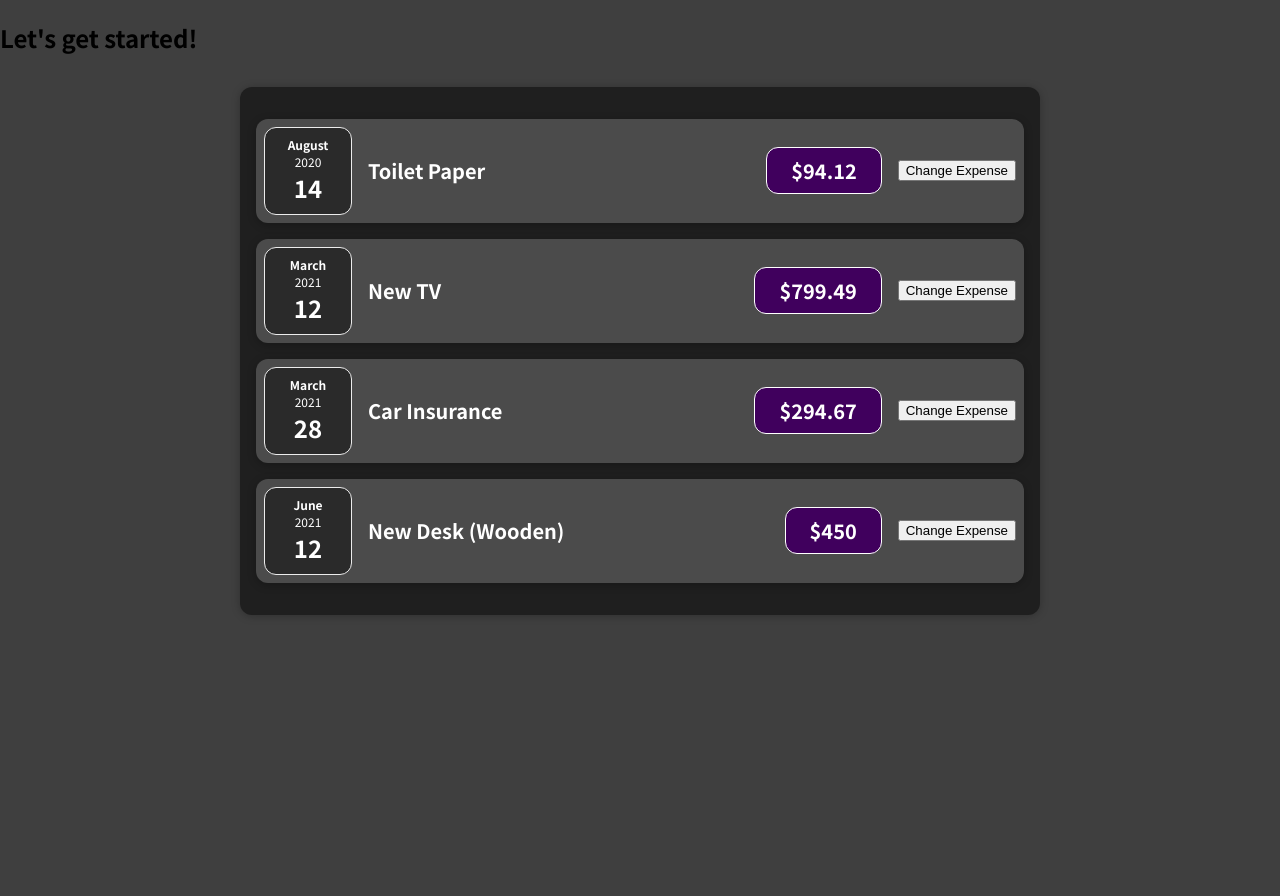
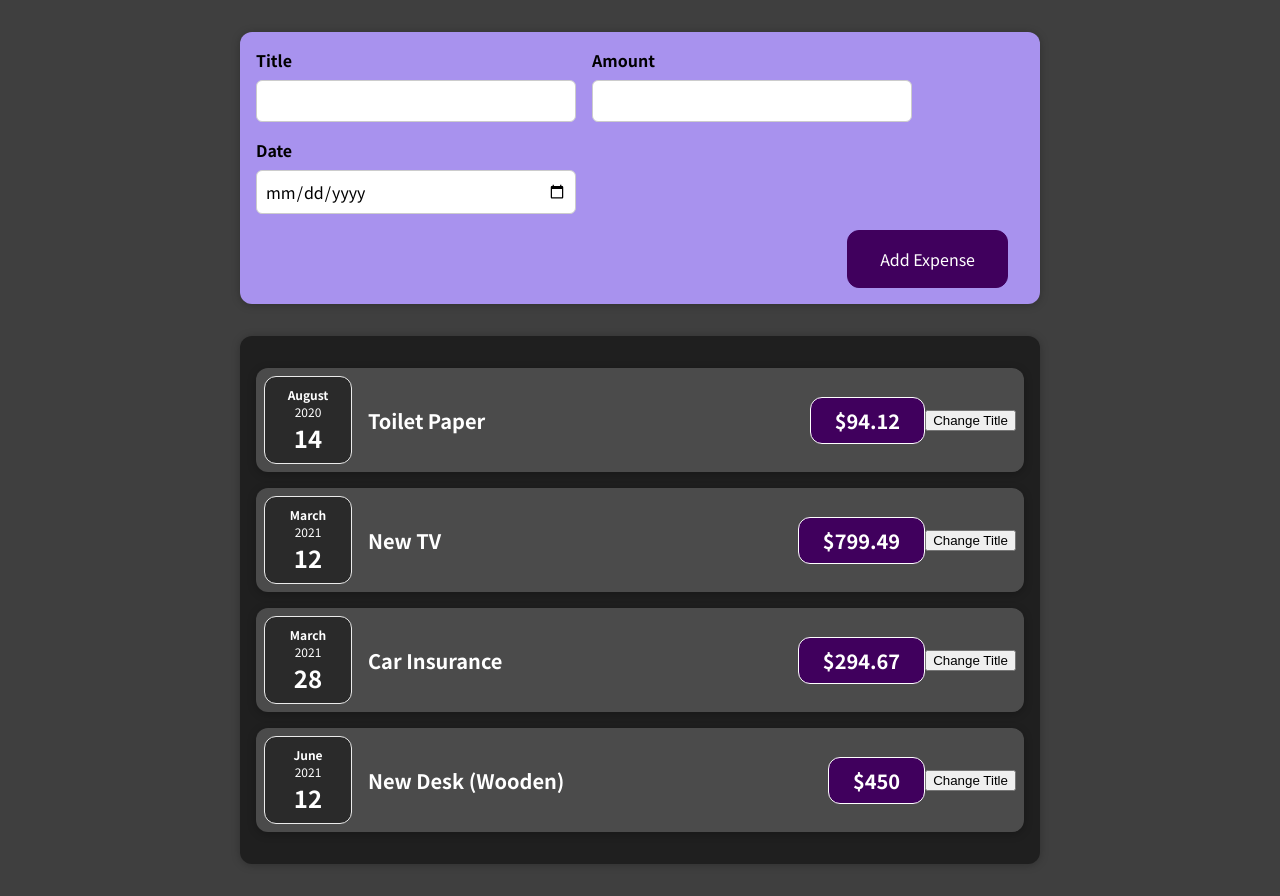
Before and after one commit to AnjaliManogna/expenses-Tracker, a React (Create React App) app: page / in a window 1280 px wide. Before the commit the page ends 800 px from the top, so only its background shows below. Built offline with nearby package versions, Linux system fonts and the light colour scheme.

Commit message:
fourthTask

```diff
--- a/src/App.js
+++ b/src/App.js
@@ -1,5 +1,6 @@
 import React from "react";
 
+import NewExpense from "./components/NewExpense/NewExpense";
 import Expenses from "./components/Expenses/Expenses";
 
 const App = () => {
@@ -34,7 +35,7 @@
 
   return (
     <div>
-      <h2>Let's get started!</h2>
+      <NewExpense />
       <Expenses items={expenses} />
     </div>
   );
--- a/src/components/Expenses/ExpenseDate.js
+++ b/src/components/Expenses/ExpenseDate.js
@@ -1,6 +1,8 @@
+import React from "react";
+
 import "./ExpenseDate.css";
 
-function ExpenseDate(props) {
+const ExpenseDate = (props) => {
   const month = props.date.toLocaleString("en-US", { month: "long" });
   const day = props.date.toLocaleString("en-US", { day: "2-digit" });
   const year = props.date.getFullYear();
@@ -12,6 +14,6 @@
       <div className="expense-date__day">{day}</div>
     </div>
   );
-}
+};
 
 export default ExpenseDate;
--- a/src/components/Expenses/ExpenseItem.js
+++ b/src/components/Expenses/ExpenseItem.js
@@ -5,20 +5,23 @@
 import "./ExpenseItem.css";
 
 const ExpenseItem = (props) => {
-  const [amount, setAmount] = useState(props.amount);
+  // function clickHandler() {}
+  const [title, setTitle] = useState(props.title);
+  console.log("ExpenseItem evaluated by React");
 
   const clickHandler = () => {
-    setAmount(100);
+    setTitle("Updated!");
+    console.log(title);
   };
 
   return (
     <Card className="expense-item">
       <ExpenseDate date={props.date} />
       <div className="expense-item__description">
-        <h2>{props.title}</h2>
-        <div className="expense-item__price">${amount}</div>
-        <button onClick={clickHandler}>Change Expense</button>
+        <h2>{title}</h2>
+        <div className="expense-item__price">${props.amount}</div>
       </div>
+      <button onClick={clickHandler}>Change Title</button>
     </Card>
   );
 };
--- /dev/null
+++ b/src/components/NewExpense/ExpenseForm.css
@@ -0,0 +1,26 @@
+.new-expense__controls {
+  display: flex;
+  flex-wrap: wrap;
+  gap: 1rem;
+  margin-bottom: 1rem;
+  text-align: left;
+}
+
+.new-expense__control label {
+  font-weight: bold;
+  margin-bottom: 0.5rem;
+  display: block;
+}
+
+.new-expense__control input {
+  font: inherit;
+  padding: 0.5rem;
+  border-radius: 6px;
+  border: 1px solid #ccc;
+  width: 20rem;
+  max-width: 100%;
+}
+
+.new-expense__actions {
+  text-align: right;
+}
--- /dev/null
+++ b/src/components/NewExpense/ExpenseForm.js
@@ -0,0 +1,55 @@
+import React, { useState } from "react";
+
+import "./ExpenseForm.css";
+
+const ExpenseForm = () => {
+  const [enteredTitle, setEnteredTitle] = useState("");
+  const [enteredAmount, setEnteredAmount] = useState("");
+  const [enteredDate, setEnteredDate] = useState("");
+
+  const titleChangeHandler = (event) => {
+    setEnteredTitle(event.target.value);
+  };
+
+  const amountChangeHandler = (event) => {
+    setEnteredAmount(event.target.value);
+  };
+
+  const dateChangeHandler = (event) => {
+    setEnteredDate(event.target.value);
+  };
+
+  return (
+    <form>
+      <div className="new-expense__controls">
+        <div className="new-expense__control">
+          <label>Title</label>
+          <input type="text" onChange={titleChangeHandler} />
+        </div>
+        <div className="new-expense__control">
+          <label>Amount</label>
+          <input
+            type="number"
+            min="0.01"
+            step="0.01"
+            onChange={amountChangeHandler}
+          />
+        </div>
+        <div className="new-expense__control">
+          <label>Date</label>
+          <input
+            type="date"
+            min="2019-01-01"
+            max="2022-12-31"
+            onChange={dateChangeHandler}
+          />
+        </div>
+      </div>
+      <div className="new-expense__actions">
+        <button type="submit">Add Expense</button>
+      </div>
+    </form>
+  );
+};
+
+export default ExpenseForm;
--- /dev/null
+++ b/src/components/NewExpense/NewExpense.css
@@ -0,0 +1,38 @@
+.new-expense {
+  background-color: #a892ee;
+  padding: 1rem;
+  margin: 2rem auto;
+  width: 50rem;
+  max-width: 95%;
+  border-radius: 12px;
+  text-align: center;
+  box-shadow: 0 1px 8px rgba(0, 0, 0, 0.25);
+}
+
+.new-expense button {
+  font: inherit;
+  cursor: pointer;
+  padding: 1rem 2rem;
+  border: 1px solid #40005d;
+  background-color: #40005d;
+  color: white;
+  border-radius: 12px;
+  margin-right: 1rem;
+}
+
+.new-expense button:hover,
+.new-expense button:active {
+  background-color: #510674;
+  border-color: #510674;
+}
+
+.new-expense button.alternative {
+  color: #220131;
+  border-color: transparent;
+  background-color: transparent;
+}
+
+.new-expense button.alternative:hover,
+.new-expense button.alternative:active {
+  background-color: #ddb3f8;
+}
--- /dev/null
+++ b/src/components/NewExpense/NewExpense.js
@@ -0,0 +1,14 @@
+import React from "react";
+
+import ExpenseForm from "./ExpenseForm";
+import "./NewExpense.css";
+
+const NewExpense = () => {
+  return (
+    <div className="new-expense">
+      <ExpenseForm />
+    </div>
+  );
+};
+
+export default NewExpense;
```
